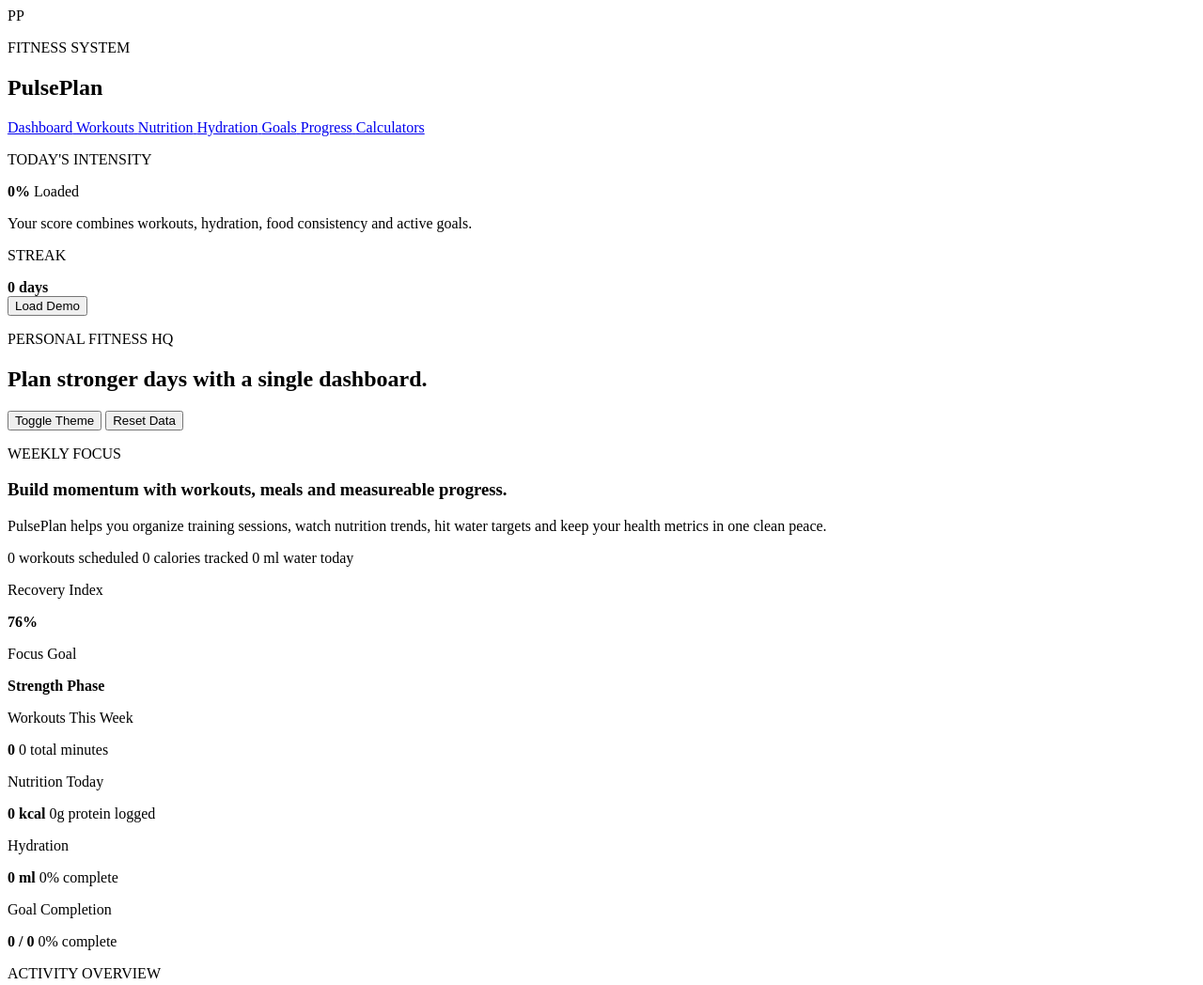
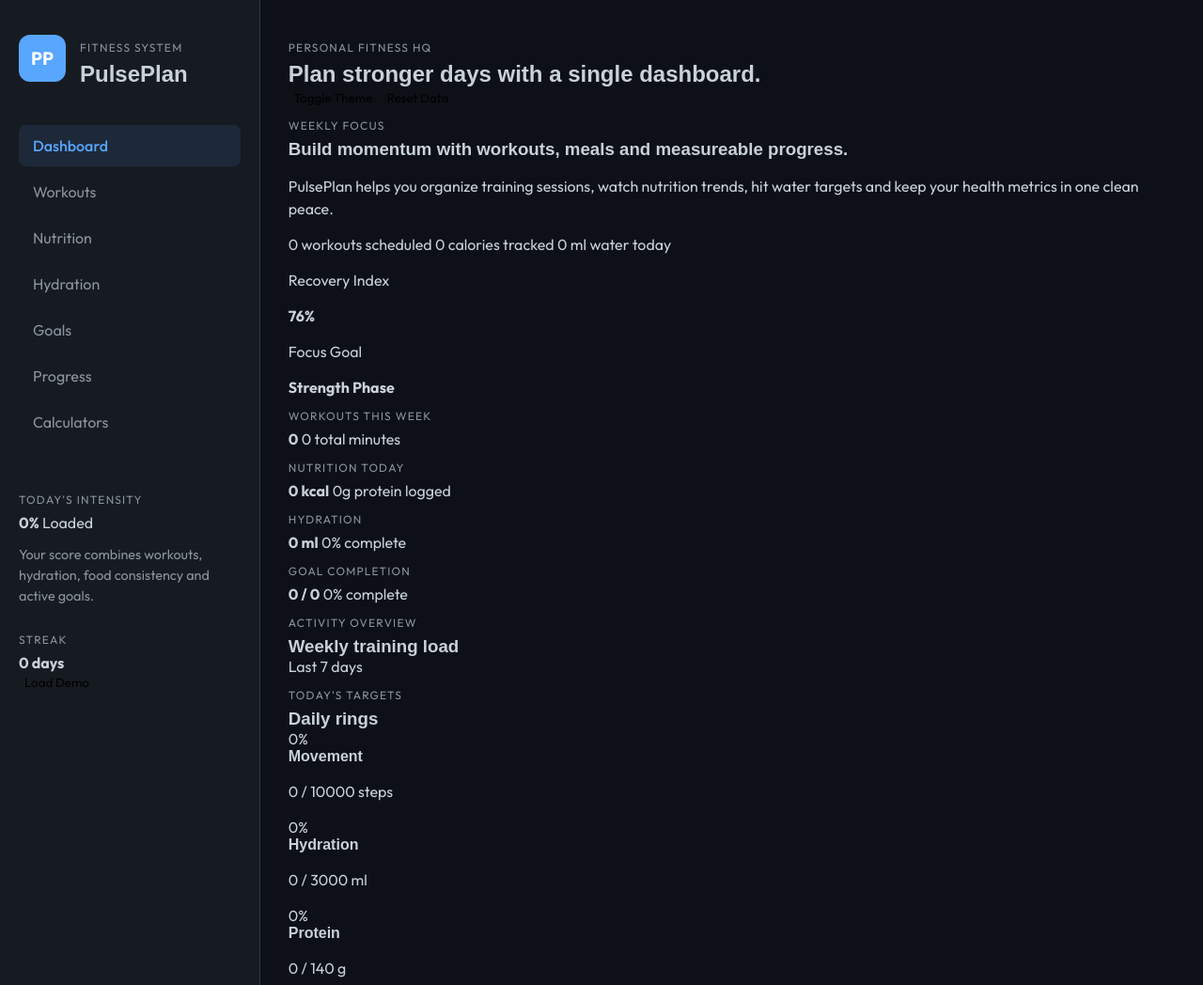
Before and after one commit to Dotify71/Be_Fit, a plain HTML site: page index.html in a window 1280 px wide. Shown: the top 1048 px of the page at 94% size. Drawn offline with Linux system fonts and the light colour scheme.

Commit message:
Done some starting CSS work

```diff
--- a/style.css
+++ b/style.css
@@ -0,0 +1,139 @@
+:root {
+    --bg: #0d1117;
+    --panel: #161b22;
+    --card: #21262d;
+    --line: #30363d;
+    --line-strong: #484f58;
+    --text: #c9d1d9;
+    --text-soft: #8b949e;
+
+    --cyan: #58a6ff;
+    --orange: #d18616;
+    --lime: #3fb950;
+    --pink: #ff7b72;
+    --purple: #8957e5;
+
+    --radius-lg: 16px;
+    --radius-md: 12px;
+    --radius-sm:8px;
+
+    --shadow-sm: 0 2px 4px rgba(0,0,0,0.2);
+    --shadow-ms: 0 4px 8px rgba(0,0,0,0.3);
+    --transition: 0.3s ease;
+}
+body.light-theme {
+    --bg: #f6f8fa;
+    --panel: #ffffff;
+    --card: #f3f4f6;
+    --line: #d0d7de;
+    --line-strong: #afb8c1;
+
+    --text: #24292f;
+    --text-soft: #57606a;
+
+    --shadow-sm: 0 2px 4px rgba(0,0,0,0.05);
+    --shadoe-md: 0 4px 8px rgba(0,0,0,0.1);
+}
+* {
+    box-sizing: border-box;
+}
+html {
+    scroll-behavior: smooth;
+}
+body {
+    margin: 0;
+    background-color: var(--bg);
+    color: var(--text);
+    font-family: "Outfit", sans-serif;
+    min-height: 100vh;
+}
+a {
+    text-decoration: none;
+    color: inherit;
+}
+button, input, select, textarea {
+    font-family: inherit;
+}
+button {
+    background: none;
+    border: none;
+    cursor: pointer;
+}
+h1, h2, h3, h4 {
+    font-family: "Space Grotest", sans-serif;
+    margin: 0;
+}
+p {
+    line-height: 1.5;
+}
+.eyebrow, .sidebar-label, .section-kicker, .stat-label {
+    font-size: 0.75rem;
+    text-transform: uppercase;
+    letter-spacing: 0.1em;
+    color: var(--text-soft);
+    margin-bottom: 5px;
+}
+.muted-text, .card-meta {
+    color: var(--text-soft);
+    font-size: 0.9rem;
+}
+.app-shell {
+    display: flex;
+    min-height: 100vh;
+}
+.sidebar {
+    width: 280px;
+    background-color: var(--panel);
+    border-right: 1px solid var(--line);
+    padding: 30px 20px;
+    display: flex;
+    flex-direction: column;
+}
+.main-panel {
+    flex-grow: 1;
+    padding: 30px;
+    max-width: 1200px;
+    margin: 0 auto;
+}
+.brand-block {
+    display: flex;
+    align-items: center;
+    gap: 15px;
+    margin-bottom: 40px;
+}
+.brand-mark {
+    background-color: var(--cyan);
+    color: #fff;
+    width: 50px;
+    height: 50px;
+    border-radius: 12px;
+    display: flex;
+    justify-content: center;
+    align-items: center;
+    font-weight: bold;
+    font-size: 1.2rem;
+}
+.side-nav {
+    display: flex;
+    flex-direction: column;
+    gap: 5px;
+    margin-bottom: 40px;
+}
+.nav-link {
+    padding: 12px 15px;
+    border-radius: var(--radius-sm);
+    color: var(--text-soft);
+    transition: all var(--transition);
+}
+.nav-link:hover {
+    background-color: rgba(255, 255, 255, 0.05);
+    color: var(--text);
+}
+.nav-link.active {
+    background-color: rgba(88, 166, 255, 0.1);
+    color: var(--cyan);
+    font-weight: 500;
+}
+body.light-theme .nav-link:hover {
+    background-color: (0, 0, 0, 0.05);
+}
```
Also changed, not shown: index.html (+1 -1 lines).
